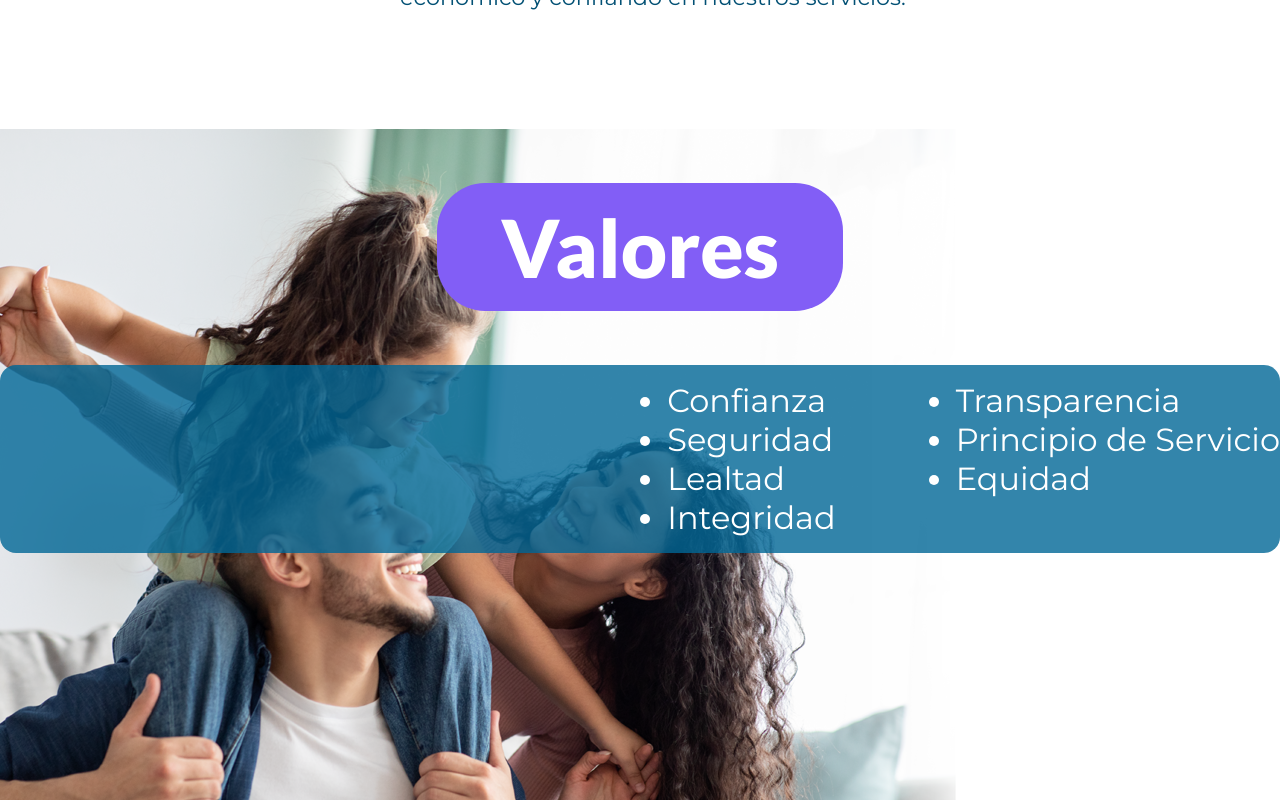
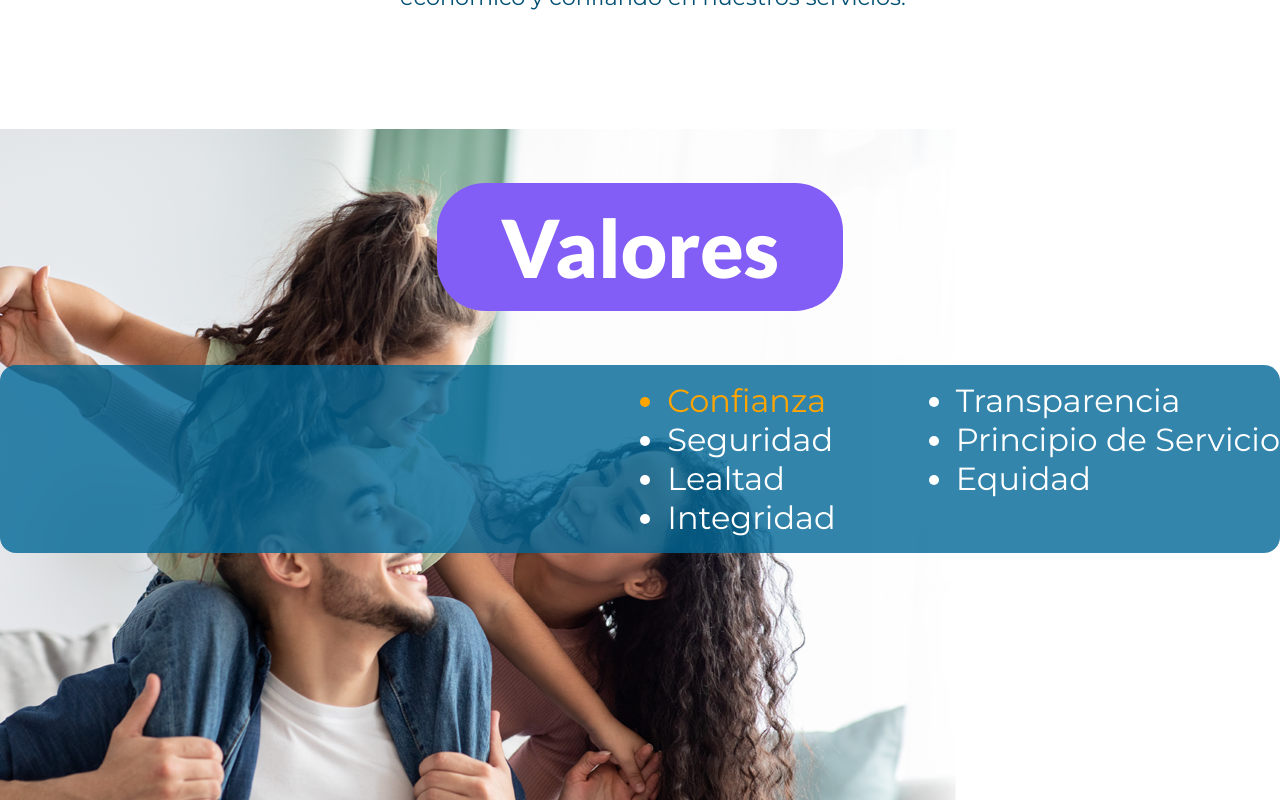
Before and after one commit to ivanmacedonio/SFIpage, a React (Vite) app: page /nosotros in a window 1280 px wide. In both pictures the pointer is over the item "Confianza". Shown: the part 2065-2865 px from the top of the page. Built offline with nearby package versions, Linux system fonts and the light colour scheme.

Commit message:
before onclick valores

```diff
--- a/src/styles/page2.css
+++ b/src/styles/page2.css
@@ -9,6 +9,13 @@ img {
 .carrouselp2,
 .carrouselvalores {
     display: none;
+}
+.lista li{
+    transition: .3s ease;
+}
+.lista li:hover{
+    color: orange;
+    cursor: pointer;
 }
 
 .textp2 {
```
